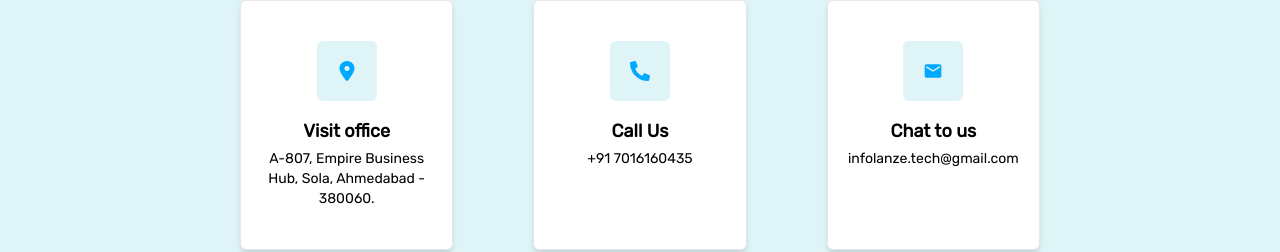
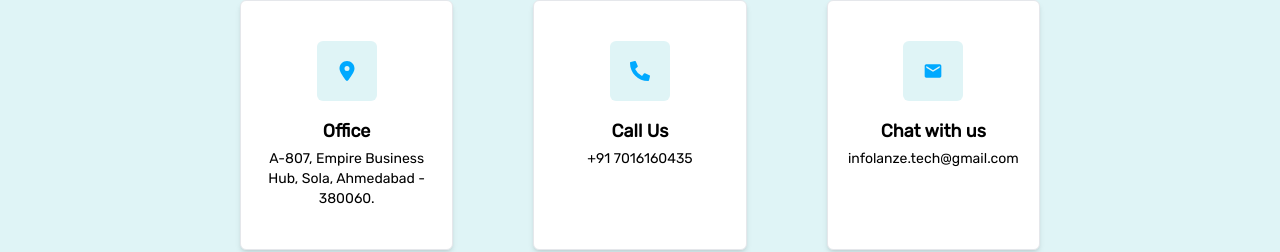
Before and after one commit to infolanze7056/Lead-Hunter, a React (Create React App) app: page /contact in a window 1280 px wide. Shown: the part 210-462 px from the top of the page. Built offline with nearby package versions, Linux system fonts and the light colour scheme; no server answers.

Commit message:
New changes

```diff
--- a/src/Components/Contact/ContactHero.jsx
+++ b/src/Components/Contact/ContactHero.jsx
@@ -123,7 +123,7 @@ function ContactHero() {
                   <FaLocationDot className="text-xl text-[--three-color]" />
                 </div>
                 <div className="text-lg font-semibold pt-4 pb-1">
-                  Visit office
+                  Office
                 </div>
                 <div className="text-sm">
                   A-807, Empire Business Hub, Sola, Ahmedabad - 380060.
@@ -141,7 +141,7 @@ function ContactHero() {
                   <MdEmail className="text-xl text-[--three-color]" />
                 </div>
                 <div className="text-lg font-semibold pt-4 pb-1">
-                  Chat to us
+                  Chat with us
                 </div>
                 <div className="text-sm">infolanze.tech@gmail.com</div>
               </div>
--- a/src/Components/Home/HeroSection.jsx
+++ b/src/Components/Home/HeroSection.jsx
@@ -1,31 +1,61 @@
 import React from "react";
 import img1 from "../../Images/6155818-removebg.png";
 import "./Home.css";
+import { Link } from "react-router-dom";
 
 const HeroSection = () => {
   return (
     <div className="lg:px-20 md:px-7 px-5 py-10 font-family bg-[--main-color]">
       <div className="grid lg:grid-cols-2 items-center">
         <div className="lg:order-1 order-2">
-                        <div className="w-max bg-[--second-color] p-2 px-3 rounded-lg uppercase shadow-md">Lead Generation</div>
-                        <div className="text-5xl lg:text-6xl md:text-6xl font-semibold pt-3">Lead Subscription</div>
+          <div className="w-max bg-[--second-color] p-2 px-3 rounded-lg uppercase shadow-md">
+            Lead Generation
+          </div>
+          <div className="text-5xl lg:text-6xl md:text-6xl font-semibold pt-3">
+            Lead Subscription
+          </div>
           <div className="text-lg py-5">
-                            <p className="pb-4">Looking for freelance or remote work? Look no further than LeadHunter! As a top-notch freelancer site, we provide a platform where you can find and apply for exciting job leads. Don't miss out on the chance to work on your own terms - sign up with LeadHunter now!</p>
-                            <p>Join our community today and unlock your potential in the gig economy!</p>
+            <p className="pb-4">
+              Looking for freelance or remote work? Look no further than
+              LeadHunter! As a top-notch freelancer site, we provide a platform
+              where you can find and apply for exciting job leads. Don't miss
+              out on the chance to work on your own terms - sign up with
+              LeadHunter now!
+            </p>
+            <p>
+              Join our community today and unlock your potential in the gig
+              economy!
+            </p>
           </div>
           <div className="grid lg:grid-cols-3 md:grid-cols-3 grid-cols-1 gap-10 lg:pt-3 lg:px-0 md:px-0 px-5">
             <div className=" rounded-lg text-center bg-[--second-color] py-7 shadow-md">
-                                <h3><span className="text-5xl font-semibold">99<sub className="text-sm">INR</sub></span></h3>
+              <h3>
+                <Link
+                  to="/register"
+                  className="text-black text-5xl font-semibold"
+                >
+                  99<sub className="text-sm">INR</sub>
+                </Link>
+              </h3>
               <p className="pt-2">Cost Per Month(CPM)</p>
             </div>
             <div className=" rounded-lg text-center bg-[--second-color] py-7 shadow-md">
-                            <h3><span className="text-5xl font-semibold">999<sub className="text-sm">INR</sub></span></h3>
+            <h3>
+                <Link
+                  to="/register"
+                  className="text-black text-5xl font-semibold"
+                >
+                  999<sub className="text-sm">INR</sub>
+                </Link>
+              </h3>
               <p className="pt-2">Contract Per Year</p>
             </div>
           </div>
         </div>
         <div className="lg:order-2 order-1">
-                        <div><img className="w-[640px] mx-auto" src={img1} alt="" /></div>
+          <div>
+            <img className="w-[640px] mx-auto" src={img1} alt="" />
+          </div>
         </div>
       </div>
     </div>
```
Lines whose indentation alone changed are shown as unchanged.
